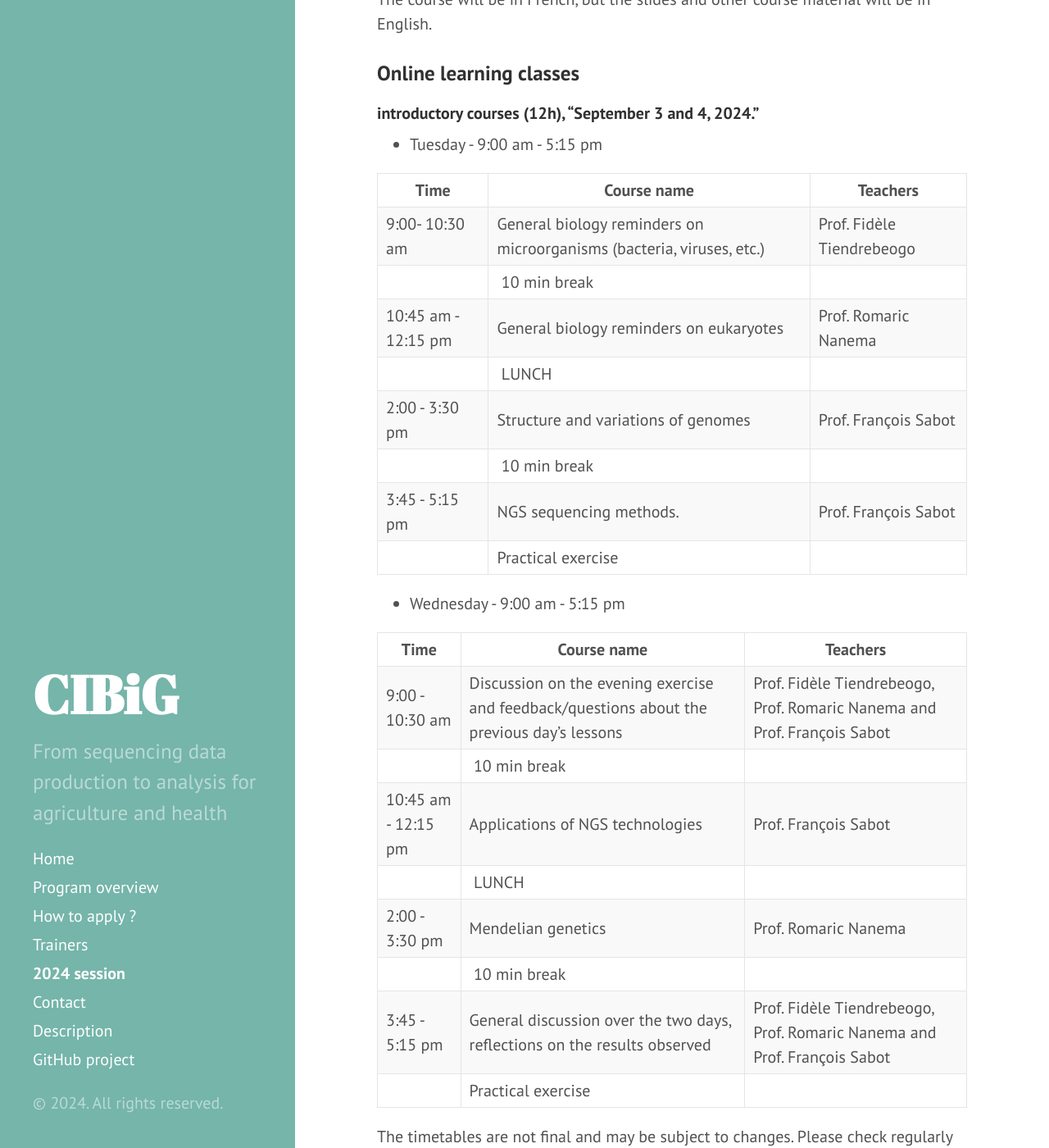
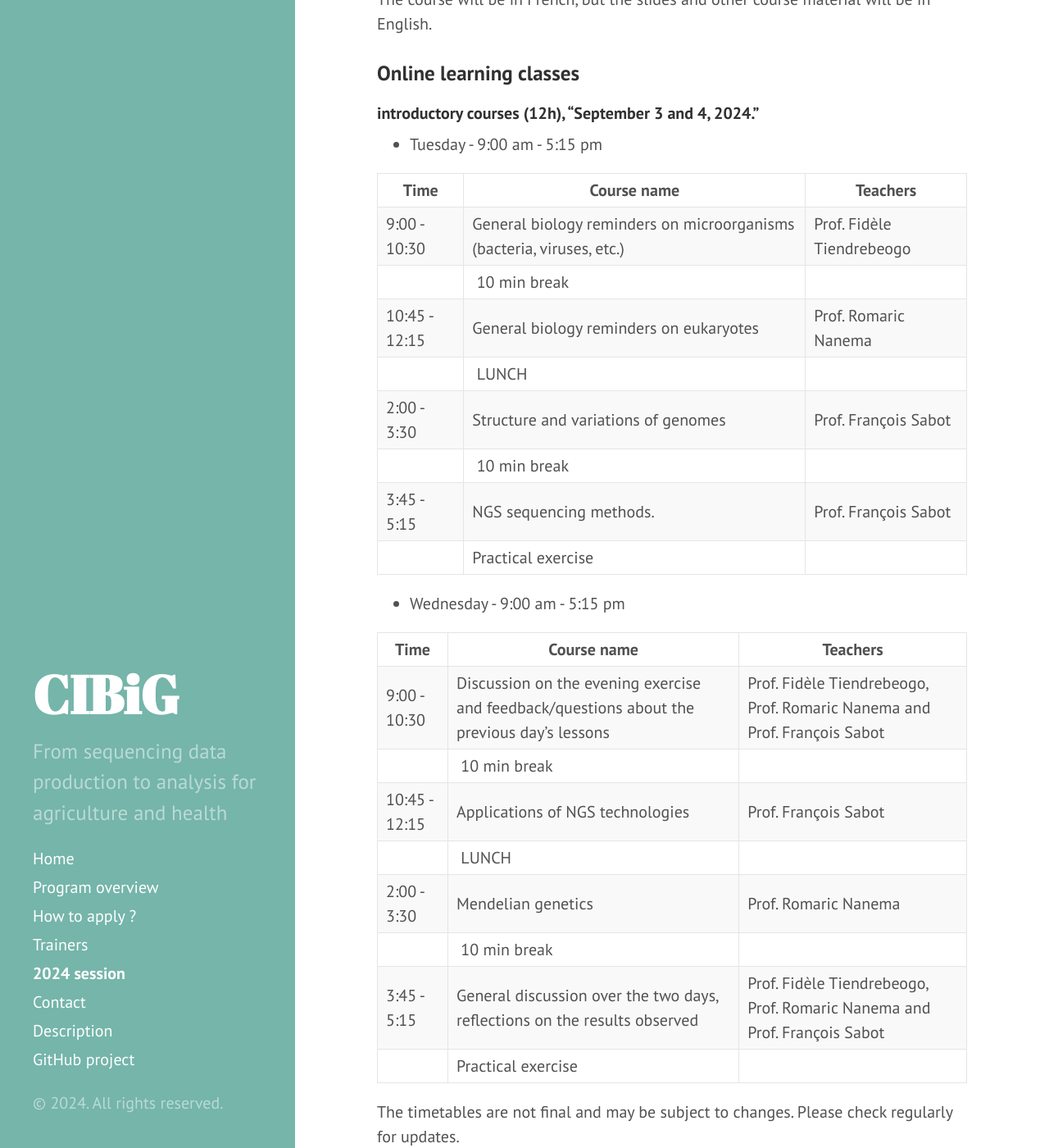
Before and after one commit to wave-centre/cibig, a Jekyll site: the page built from docs/05-2024.md, in a window 1280 px wide and 1400 px high, scrolled down 317 px. Shown: the whole window at 82% size. Built offline with Jekyll 4.4.1, drawn with Linux system fonts in a browser that asks for light colours.

Commit message:
Update 05-2024.md

```diff
--- a/docs/05-2024.md
+++ b/docs/05-2024.md
@@ -18,26 +18,26 @@ The course will be in French, but the slides and other course material will be i
 
 | Time | Course name | Teachers |
 |------|----------------------------------------------------|----------------|
-| 9:00- 10:30 am |  General biology reminders on microorganisms (bacteria, viruses, etc.) |  Prof. Fidèle Tiendrebeogo |
+| 9:00 - 10:30 |  General biology reminders on microorganisms (bacteria, viruses, etc.) |  Prof. Fidèle Tiendrebeogo |
 |  | 10 min break |  |
-| 10:45 am - 12:15 pm |  General biology reminders on eukaryotes | Prof. Romaric Nanema |
+| 10:45 - 12:15 |  General biology reminders on eukaryotes | Prof. Romaric Nanema |
 |  | LUNCH |  |
-| 2:00 - 3:30 pm| Structure and variations of genomes | Prof. François Sabot |
+| 2:00 - 3:30| Structure and variations of genomes | Prof. François Sabot |
 |  | 10 min break |  |
-| 3:45 - 5:15 pm | NGS sequencing methods. | Prof. François Sabot |
+| 3:45 - 5:15 | NGS sequencing methods. | Prof. François Sabot |
 | | Practical exercise | |
 
 * Wednesday - 9:00 am - 5:15 pm
 
 | Time | Course name | Teachers |
 |------|----------------------------------------------------|----------------|
-| 9:00 - 10:30 am |  Discussion on the evening exercise and feedback/questions about the previous day's lessons |  Prof. Fidèle Tiendrebeogo, Prof. Romaric Nanema and Prof. François Sabot |
+| 9:00 - 10:30 |  Discussion on the evening exercise and feedback/questions about the previous day's lessons |  Prof. Fidèle Tiendrebeogo, Prof. Romaric Nanema and Prof. François Sabot |
 |  | 10 min break |  |
-| 10:45 am - 12:15 pm |  Applications of NGS technologies | Prof. François Sabot  |
+| 10:45 - 12:15 |  Applications of NGS technologies | Prof. François Sabot  |
 |  | LUNCH |  |
-| 2:00 - 3:30 pm| Mendelian genetics | Prof. Romaric Nanema |
+| 2:00 - 3:30| Mendelian genetics | Prof. Romaric Nanema |
 |  | 10 min break |  |
-| 3:45 - 5:15 pm | General discussion over the two days, reflections on the results observed | Prof. Fidèle Tiendrebeogo, Prof. Romaric Nanema and Prof. François Sabot |
+| 3:45 - 5:15 | General discussion over the two days, reflections on the results observed | Prof. Fidèle Tiendrebeogo, Prof. Romaric Nanema and Prof. François Sabot |
 | | Practical exercise | |
 
 
```
